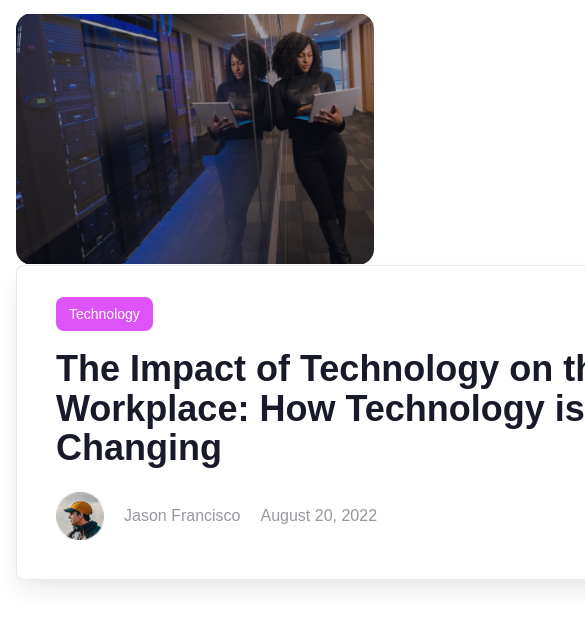
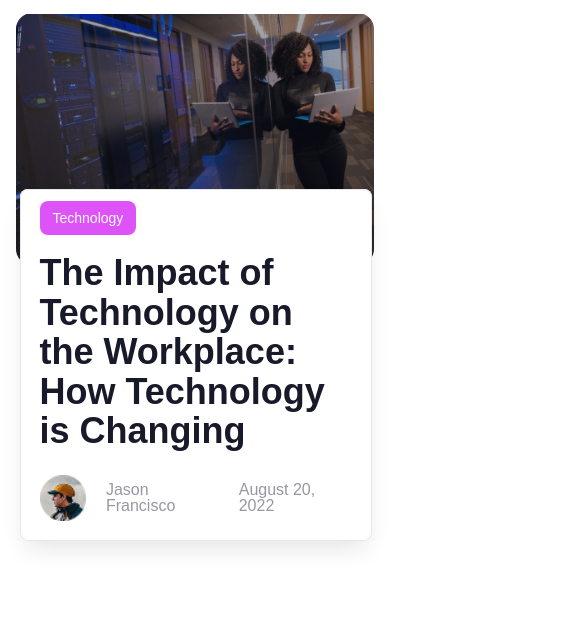
Before and after one commit to Abdullahtanzeem/CSS-Layout-project-Cloud-Affle-web-page-, a plain HTML site: page index.html in a window 390 px wide. Shown: the part 111-738 px from the top of the page, 585 px wide, since content can reach past the window. Drawn offline with nearby package versions, Linux system fonts and the light colour scheme.

Commit message:
Styled the hero section acc to mobile devices, this completes the hero section.

```diff
--- a/styles/mobile.css
+++ b/styles/mobile.css
@@ -9,3 +9,12 @@
 .hero-image {
   min-height: 250px;
 }
+.hero-section{
+  position: static;
+}
+.hero-description{
+  width: 80%;
+  left: 5%;
+  padding: 20px;
+  top: 300px;
+}
--- a/styles/style.css
+++ b/styles/style.css
@@ -88,6 +88,9 @@
   max-width: var(--max-width);
   margin: auto;
 }
+.hero-section{
+  position: relative;
+}
 .hero-image{
   min-height: 600px;
   background-image: url("../images/Hero-image.png");
@@ -98,6 +101,9 @@
   background-position: center;
 }
 .hero-description{
+ position: absolute;
+  top: 360px;
+  left: 64px;
   width: 600px;
   background-color: #fff;
   border-radius: 0.5rem;
```
